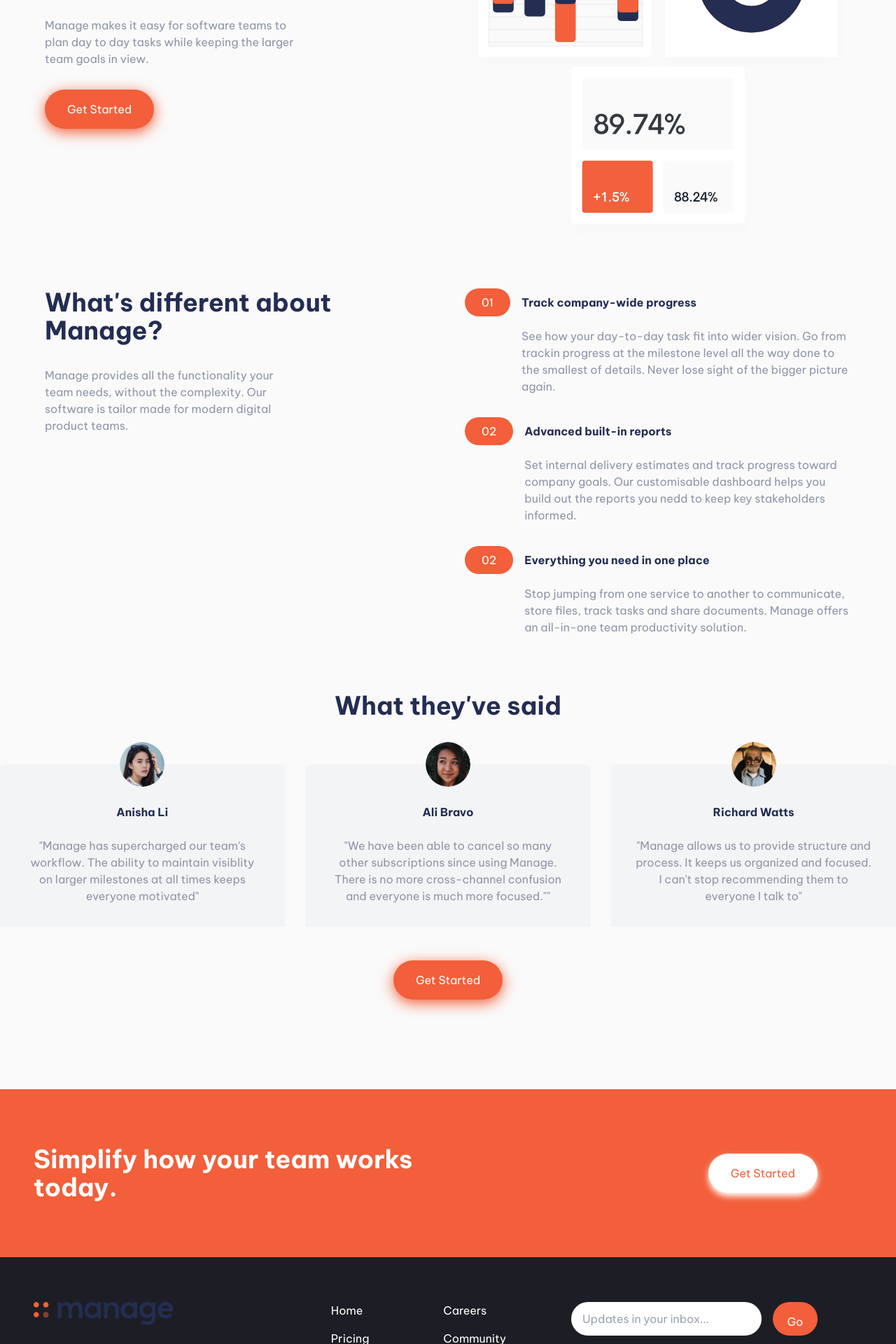
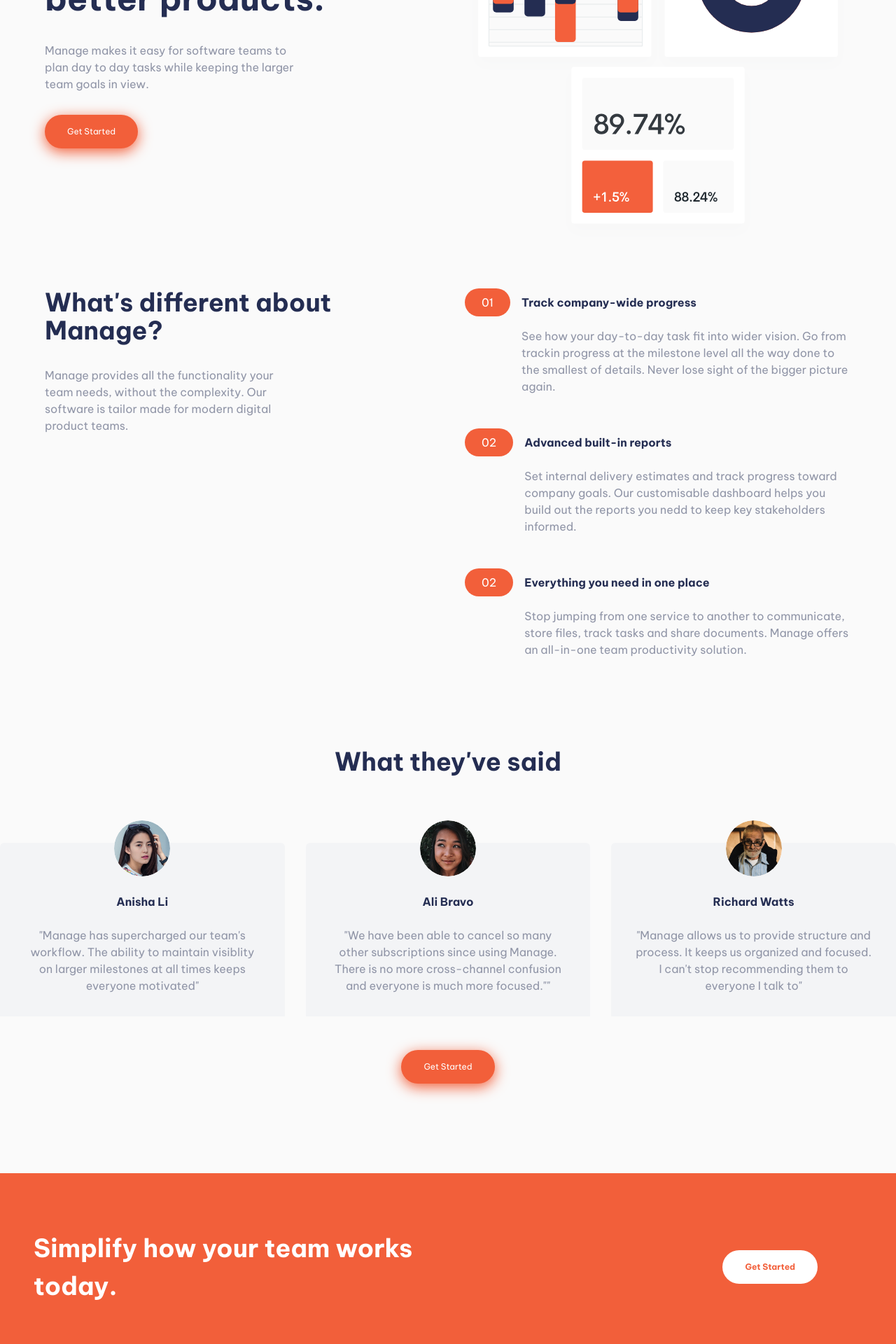
Before and after one commit to srikrishnamoorthis/manage-landing-page, a React (Vite) app: page / in a window 1280 px wide. Shown: the part 400-2320 px from the top of the page at 70% size. Built offline with nearby package versions, Linux system fonts and the light colour scheme.

Commit message:
font and alignment changes

```diff
--- a/src/callToAction.jsx
+++ b/src/callToAction.jsx
@@ -4,11 +4,11 @@ export default function CallToAction(props) {
     return (
         <section className='mt-16 md:mt-32 bg-bright-red text-white'>
             <div className='flex flex-col px-8 md:px-12 py-20 gap-12 items-center md:flex-row lg:max-w-[1280px] lg:mx-auto'>
-                <div className='basis-0 flex-grow text-4xl font-semibold text-center md:text-left'>
+                <div className='basis-0 flex-grow text-4xl font-semibold text-center md:text-left leading-normal'>
                     Simplify how your team works today.
                 </div>
                 <div className='basis-0 flex-grow flex'>
-                    <button className='ml-auto sm:mr-10 md:mr-16 text-bright-red bg-white flex-shrink-0 px-8 py-4 rounded-[100vw] shadow-[0_5px_10px_#fff]'>Get Started</button>
+                    <button className='ml-auto sm:mr-10 md:mr-16 text-xs font-semibold text-bright-red bg-white flex-shrink-0 px-8 py-4 rounded-[100vw]'>Get Started</button>
                 </div>
             </div>
         </section>
--- a/src/introduction.jsx
+++ b/src/introduction.jsx
@@ -4,22 +4,22 @@ import tabletPattern from './assets/bg-tablet-pattern.svg';
 export default function Introduction() {
     return (
         <>
-            <section className='mx-8 my-12 md:mx-16 md:mt-12 md:flex flex-row-reverse gap-12 justify-between lg:max-w-[1280px] lg:mx-auto lg:px-16'>
+            <section className='mx-8 mt-12 md:mx-16 md:mt-12 md:flex flex-row-reverse gap-12 justify-between lg:max-w-[1280px] lg:mx-auto lg:px-16'>
                 <div className='basis-0 flex-grow z-[1]'>
-                    <img src={illustrationIntro} alt="" className='z-[1] relative'/>
+                    <img src={illustrationIntro} alt="" className='z-[1] relative mx-auto'/>
                 </div>
                 <div className='basis-0 flex-grow mt-8 md:mt-0 md:block text-center md:text-left z-[1]'>
-                    <h1 className='text-5xl font-semibold text-dark-blue-600'>
+                    <h1 className='text-5xl font-semibold text-dark-blue-600 leading-tight'>
                         Bring everyone together to build better products.
                     </h1>
                     <p className='text-base text-grayish-blue mt-8 md:w-[65%]'>
                         Manage makes it easy for software teams to plan day to day tasks while keeping the larger team goals in view.
                     </p>
-                    <button className='mt-8 px-8 py-4 text-white bg-bright-red rounded-[100vw] shadow-[0_5px_20px_#F25F3A]'>Get Started</button>
+                    <button className='mt-8 px-8 py-4 text-xs text-white bg-bright-red rounded-[100vw] shadow-[0_5px_20px_#F25F3A]'>Get Started</button>
                 </div>
             </section>
 
-            <section className='mx-8 my-12 md:mx-16 md:mt-16 md:flex flex-wrap gap-12 lg:max-w-[1280px] lg:mx-auto lg:px-16'>
+            <section className='mx-8 mb-16 mt-24 md:mx-16 md:mt-16 md:flex flex-wrap gap-12 lg:max-w-[1280px] lg:mx-auto lg:px-16 leading-normal'>
                 <div className='basis-0 flex-grow text-center md:text-left'>
                     <h2 className='text-4xl font-semibold text-dark-blue-600'>What's different about Manage?</h2>
                     <p className='text-base text-grayish-blue mt-8 md:w-[65%]'>
@@ -28,7 +28,7 @@ export default function Introduction() {
                     </p>
                 </div>
                 <div className='basis-0 flex-grow mt-12 md:mt-0'>
-                    <li className='mb-8 grid grid-cols-[min-content_1fr] gap-4 items-center relative'>
+                    <li className='mb-12 grid grid-cols-[min-content_1fr] gap-4 items-center relative'>
                     <div className='h-[40px] bg-bright-red col-start-1 col-end-2 row-start-1 row-end-2 z-[1] text-white rounded-3xl flex items-center px-6'>01</div>
                         <div className='h-[40px] bg-pale-red col-start-1 col-end-3 row-start-1 row-end-2 z-[0] rounded-3xl md:hidden' />
                         <h3 className='h-[40px] text-dark-blue-600 font-semibold col-start-2 col-end-3 row-start-1 row-end-2 z-[1] flex items-center'>Track company-wide progress</h3>
@@ -37,7 +37,7 @@ export default function Introduction() {
                             level all the way done to the smallest of details. Never lose sight of the bigger picture again.
                         </p>
                     </li>
-                    <li className='mb-8 grid grid-cols-[min-content_1fr] gap-4 items-center'>
+                    <li className='mb-12 grid grid-cols-[min-content_1fr] gap-4 items-center'>
                         <div className='h-[40px] bg-bright-red col-start-1 col-end-2 row-start-1 row-end-2 z-[1] text-white rounded-3xl flex items-center px-6'>02</div>
                         <div className='h-[40px] bg-pale-red col-start-1 col-end-3 row-start-1 row-end-2 z-[0] rounded-3xl md:hidden' />
                         <h3 className='h-[40px] text-dark-blue-600 font-semibold col-start-2 col-end-3 row-start-1 row-end-2 z-[1] flex items-center'>Advanced built-in reports</h3>
@@ -46,7 +46,7 @@ export default function Introduction() {
                             you build out the reports you nedd to keep key stakeholders informed.
                         </p>
                     </li>
-                    <li className='mb-8 grid grid-cols-[min-content_1fr] gap-4 items-center'>
+                    <li className='mb-12 grid grid-cols-[min-content_1fr] gap-4 items-center'>
                     <div className='h-[40px] bg-bright-red col-start-1 col-end-2 row-start-1 row-end-2 z-[1] text-white rounded-3xl flex items-center px-6'>02</div>
                         <div className='h-[40px] bg-pale-red col-start-1 col-end-3 row-start-1 row-end-2 z-[0] rounded-3xl md:hidden' />
                         <h3 className='h-[40px] text-dark-blue-600 font-semibold col-start-2 col-end-3 row-start-1 row-end-2 z-[1] flex items-center'>Everything you need in one place</h3>
--- a/src/testimonials.jsx
+++ b/src/testimonials.jsx
@@ -8,11 +8,11 @@ import 'swiper/css';
 
 export default function Testimonials() {
     return (
-        <section className=''>
+        <section className='mt-20'>
             <h2 className='text-center font-semibold text-dark-blue-600 text-4xl mb-8'>What they&apos;ve said</h2>
             <Slider />
-            <div className='flex mt-8 md:mt-12'>
-                <button className='px-8 py-4 text-white bg-bright-red rounded-[100vw] mx-auto shadow-[0_5px_20px_#F25F3A]'>Get Started</button>
+            <div className='flex mt-12 md:mt-12'>
+                <button className='px-8 py-4 text-xs text-white bg-bright-red rounded-[100vw] mx-auto shadow-[0_5px_20px_#F25F3A]'>Get Started</button>
             </div>
         </section>
     )
@@ -35,11 +35,11 @@ function Slider() {
                     slidesPerView: 3,
                 }
             }}
-            className='flex mx-8 md:mx-0'>
+            className='flex mx-8 md:mx-0 mt-16'>
             <SwiperSlide className='h-auto'>
                 <li className="text-grayish-blue mt-8 h-full">
                     <div className='bg-gray-100 p-8 text-center h-full flex flex-col items-center flex-grow flex-shrink-0 rounded-md'>
-                        <img src={avatarAnisha} className='h-16 w-16 rounded-full -mt-16' />
+                        <img src={avatarAnisha} className='h-20 w-20 rounded-full -mt-16' />
                         <div className='font-semibold text-dark-blue-600 pt-6'>Anisha Li</div>
                         <p className='pt-6'>
                             "Manage has supercharged our team's workflow. The ability to maintain visiblity on larger milestones at all times keeps everyone motivated"
@@ -50,7 +50,7 @@ function Slider() {
             <SwiperSlide className='h-auto'>
                 <li className="text-grayish-blue mt-8 h-full">
                     <div className='bg-gray-100 p-8 text-center h-full flex flex-col items-center flex-grow flex-shrink-0 rounded-md'>
-                        <img src={avatarAli} className='h-16 w-16 rounded-full -mt-16' />
+                        <img src={avatarAli} className='h-20 w-20 rounded-full -mt-16' />
                         <div className='font-semibold text-dark-blue-600 pt-6'>Ali Bravo</div>
                         <p className='pt-6'>
                             "We have been able to cancel so many other subscriptions since using Manage. There is no more cross-channel confusion and
@@ -62,7 +62,7 @@ function Slider() {
             <SwiperSlide className='h-auto'>
                 <li className="text-grayish-blue mt-8 h-full">
                     <div className='bg-gray-100 p-8 text-center h-full flex flex-col items-center flex-grow flex-shrink-0 rounded-md'>
-                        <img src={avatarRichard} className='h-16 w-16 rounded-full -mt-16' />
+                        <img src={avatarRichard} className='h-20 w-20 rounded-full -mt-16' />
                         <div className='font-semibold text-dark-blue-600 pt-6'>Richard Watts</div>
                         <p className='pt-6'>
                             "Manage allows us to provide structure and process. It keeps us organized and focused. I can't stop recommending them to everyone I talk to"
@@ -73,7 +73,7 @@ function Slider() {
             <SwiperSlide className='h-auto'>
                 <li className="text-grayish-blue mt-8 h-full">
                     <div className='bg-gray-100 p-8 text-center h-full flex flex-col items-center flex-grow flex-shrink-0 rounded-md'>
-                        <img src={avatarShanai} className='h-16 w-16 rounded-full -mt-16' />
+                        <img src={avatarShanai} className='h-20 w-20 rounded-full -mt-16' />
                         <div className='font-semibold text-dark-blue-600 pt-6'>Shanai Gough</div>
                         <p className='pt-6'>
                             "Their software allows us to track, manage and colloborate on our projects from anywhere. It keeps the whole team in-sync without being intrusive."
```
